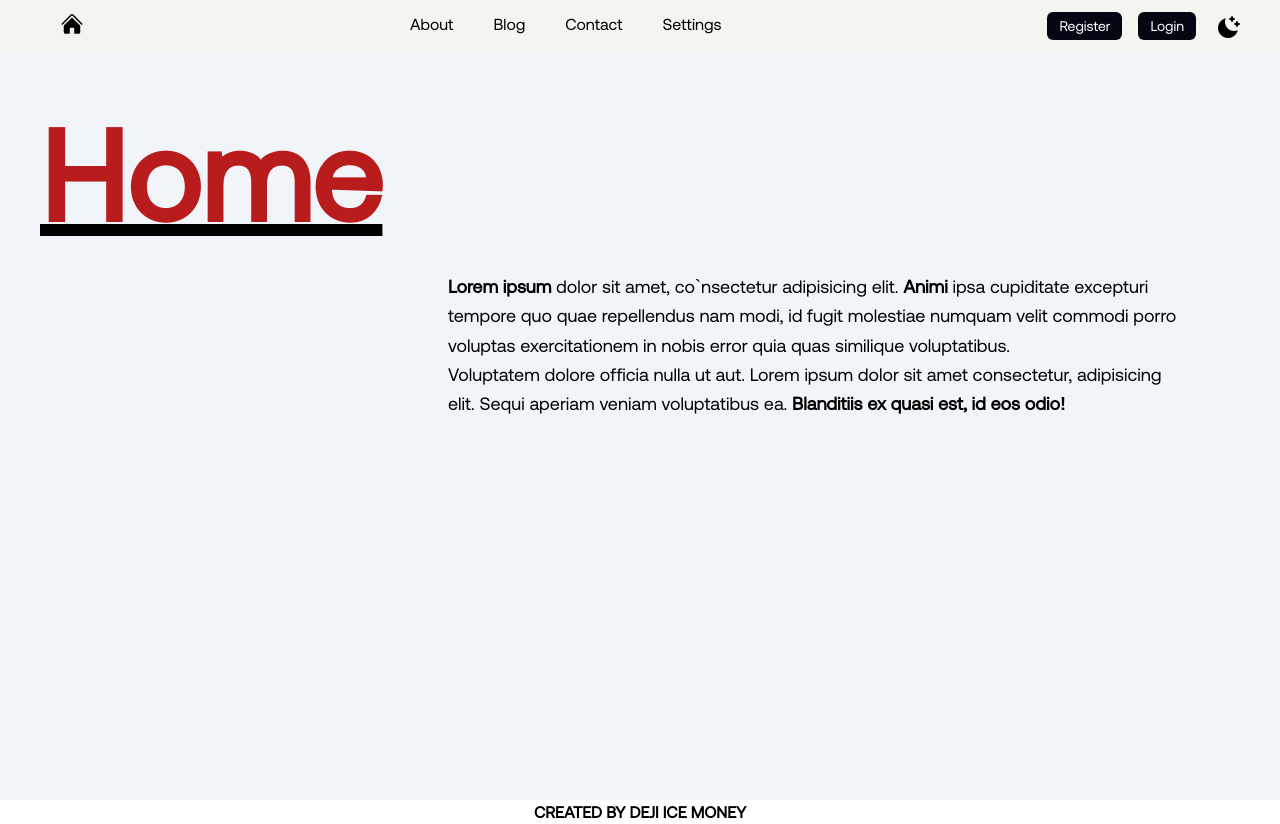
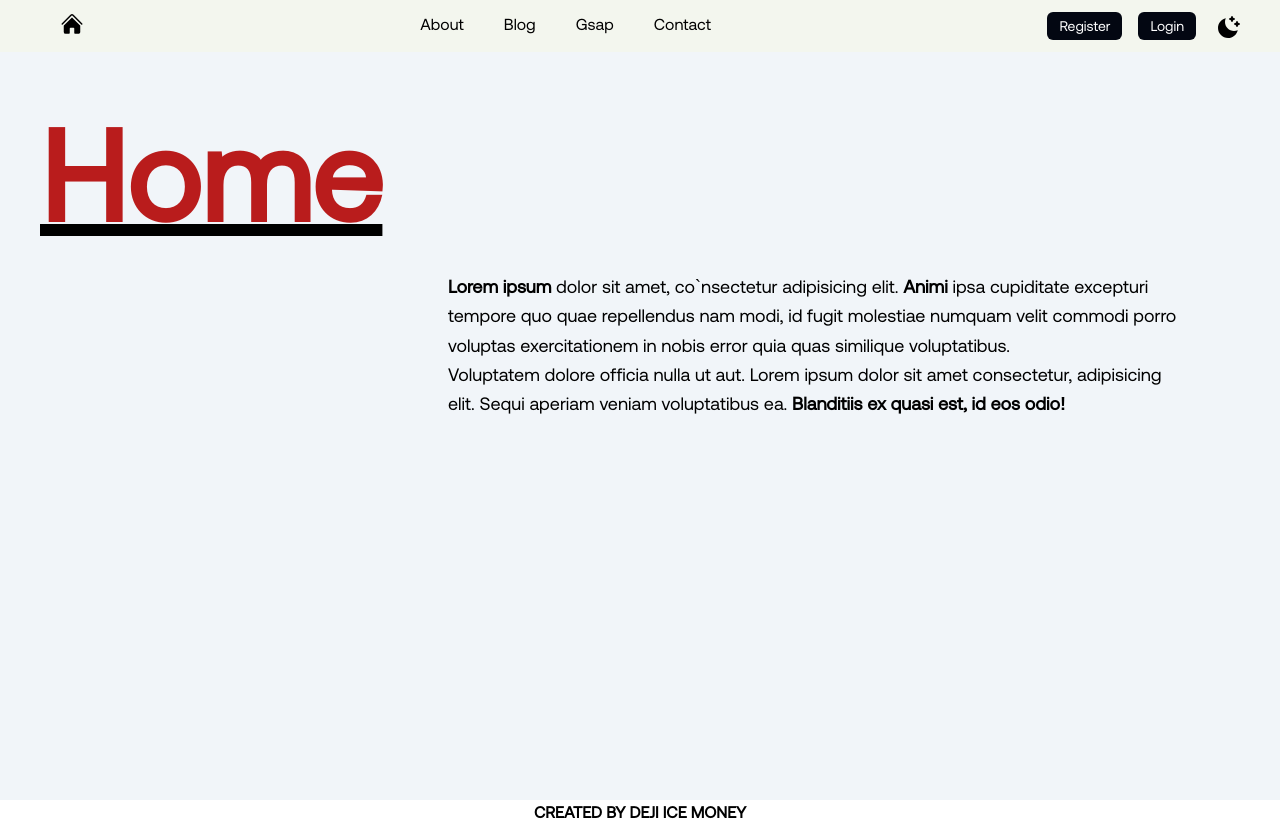
Before and after one commit to deji-ice/react-router-tests, a React (Vite) app: page / in a window 1280 px wide. Built offline with nearby package versions, Linux system fonts and the light colour scheme; no server answers.

Commit message:
feat: Add GSAP page to Navbar navigation

```diff
--- a/src/components/Navbar.jsx
+++ b/src/components/Navbar.jsx
@@ -50,11 +50,14 @@ const Navbar = () => {
                 <NavLink to="/blog">Blog</NavLink>
               </li>
               <li>
+                <NavLink to="/gsap">Gsap</NavLink>
+              </li>
+              <li>
                 <NavLink to="/contact?q=ui.dev&src=typed_query&f=live">
                   Contact
                 </NavLink>
               </li>
-              <li>
+              {/* <li>
                 <NavLink
                   to={{
                     pathname: "/settings",
@@ -64,7 +67,7 @@ const Navbar = () => {
                 >
                   Settings
                 </NavLink>
-              </li>
+              </li> */}
             </div>
 
             <div
--- a/src/contexts/ThemeProvider.jsx
+++ b/src/contexts/ThemeProvider.jsx
@@ -12,7 +12,9 @@ const ThemeProvider = ({ children }) => {
   });
   // Use useEffect to update localStorage whenever the theme changes
   useEffect(() => {
+
     localStorage.setItem("darkMode", JSON.stringify(darkMode));
+    console.log(darkMode)
     console.log(localStorage.getItem("darkMode"));
   }, [darkMode]);
 
```
